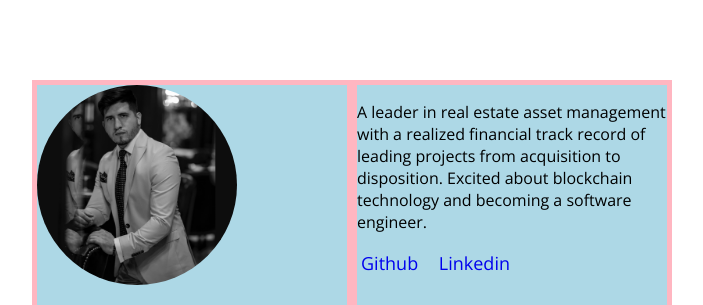
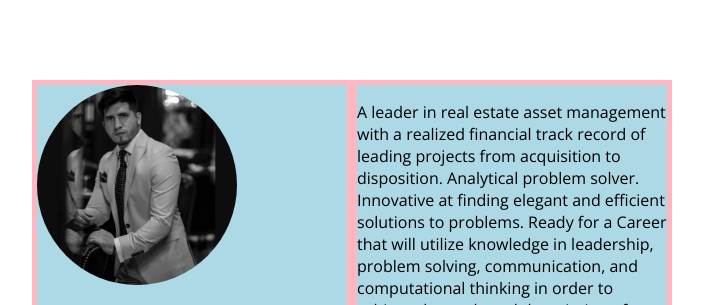
Before and after one commit to theernestosalas/AboutMe, a plain HTML site: page index.html in a window 1280 px wide. Shown: the top 305 px of the page, without its empty margins (288-991 px from the left). Drawn offline with nearby package versions, Linux system fonts and the light colour scheme.

Commit message:
Update index.html

```diff
--- a/index.html
+++ b/index.html
@@ -19,8 +19,9 @@
 
     <div class="right">
       <p class="bio">
-        A leader in real estate asset management with a realized financial track record of leading projects from acquisition to disposition. Excited about blockchain technology and becoming a software engineer.
-      </p>
+        A leader in real estate asset management with a realized financial track record of leading projects from acquisition to disposition. Analytical problem solver. Innovative at finding
+        elegant and efficient solutions to problems. Ready for a Career that will utilize knowledge in leadership, problem solving, communication, and computational thinking in order to achieve the
+        goals and the mission of company. </p>
       <ul class="social-links">
         <li><a href="https://github.com/theernestosalas">Github</a></li>
         <li><a href="https://www.linkedin.com/in/ernesto-salas-37663984/">Linkedin</a></li>
```
